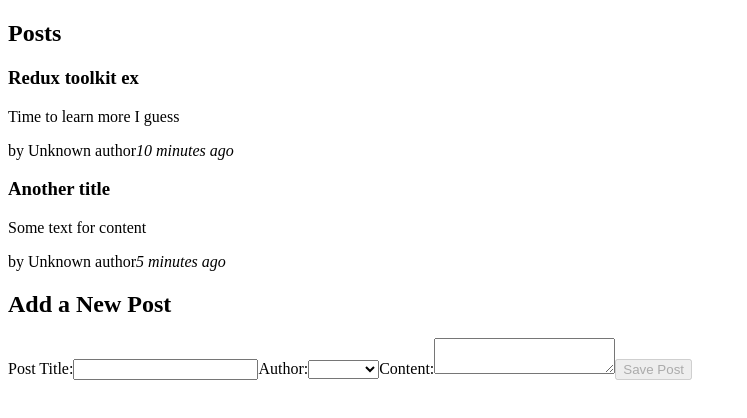
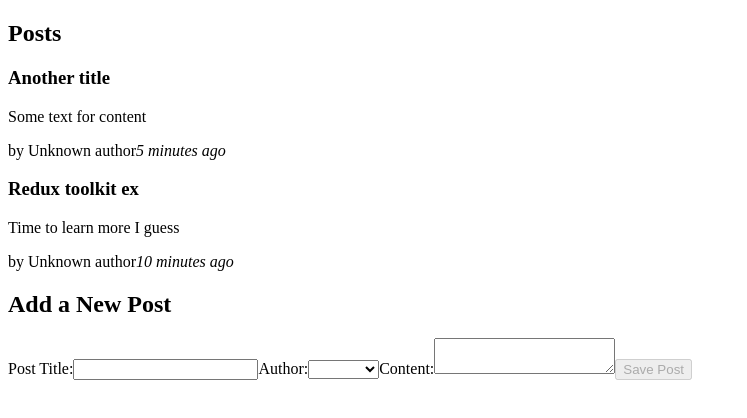
Before and after one commit to bvalch/react_redux_blog, a React (Create React App) app: page / in a window 1280 px wide. Shown: the top 418 px of the page, without its empty margins (0-747 px from the left). Built offline with nearby package versions, Linux system fonts and the light colour scheme.

Commit message:
posts appear in order

```diff
--- a/src/features/post/PostsList.js
+++ b/src/features/post/PostsList.js
@@ -5,8 +5,10 @@
 
 const PostsList = () => {
   const posts = useSelector(selectAllPosts);
-  console.log(posts)
-  const renderedPosts = posts.map((post) => (
+
+  const orderedPosts=posts.slice().sort((a,b)=>b.date.localeCompare(a.date))
+
+  const renderedPosts = orderedPosts.map((post) => (
     <article key={post.id}>
       <h3>{post.title}</h3>
       <p>{post.content.substring(0, 100)}</p>
```
